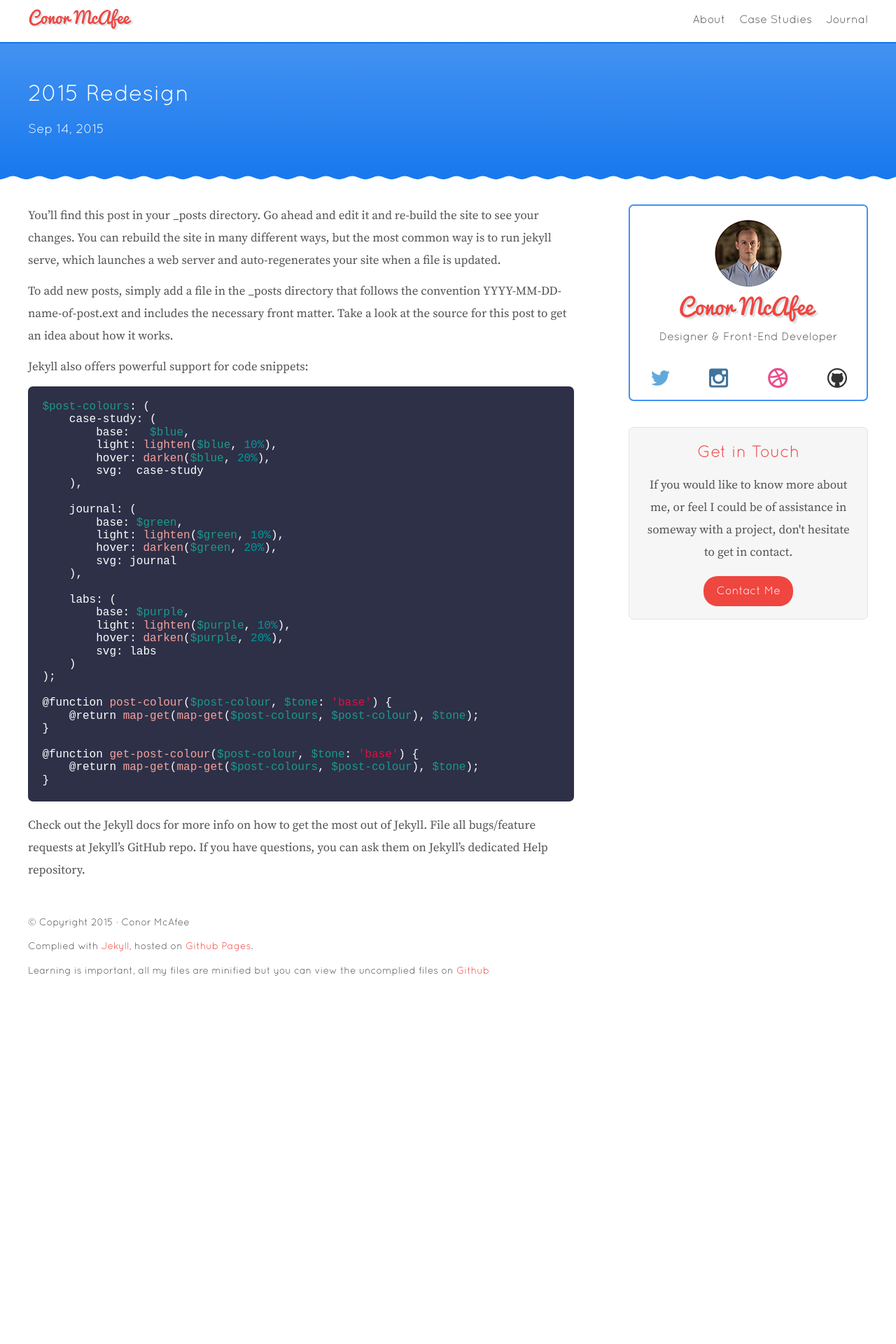
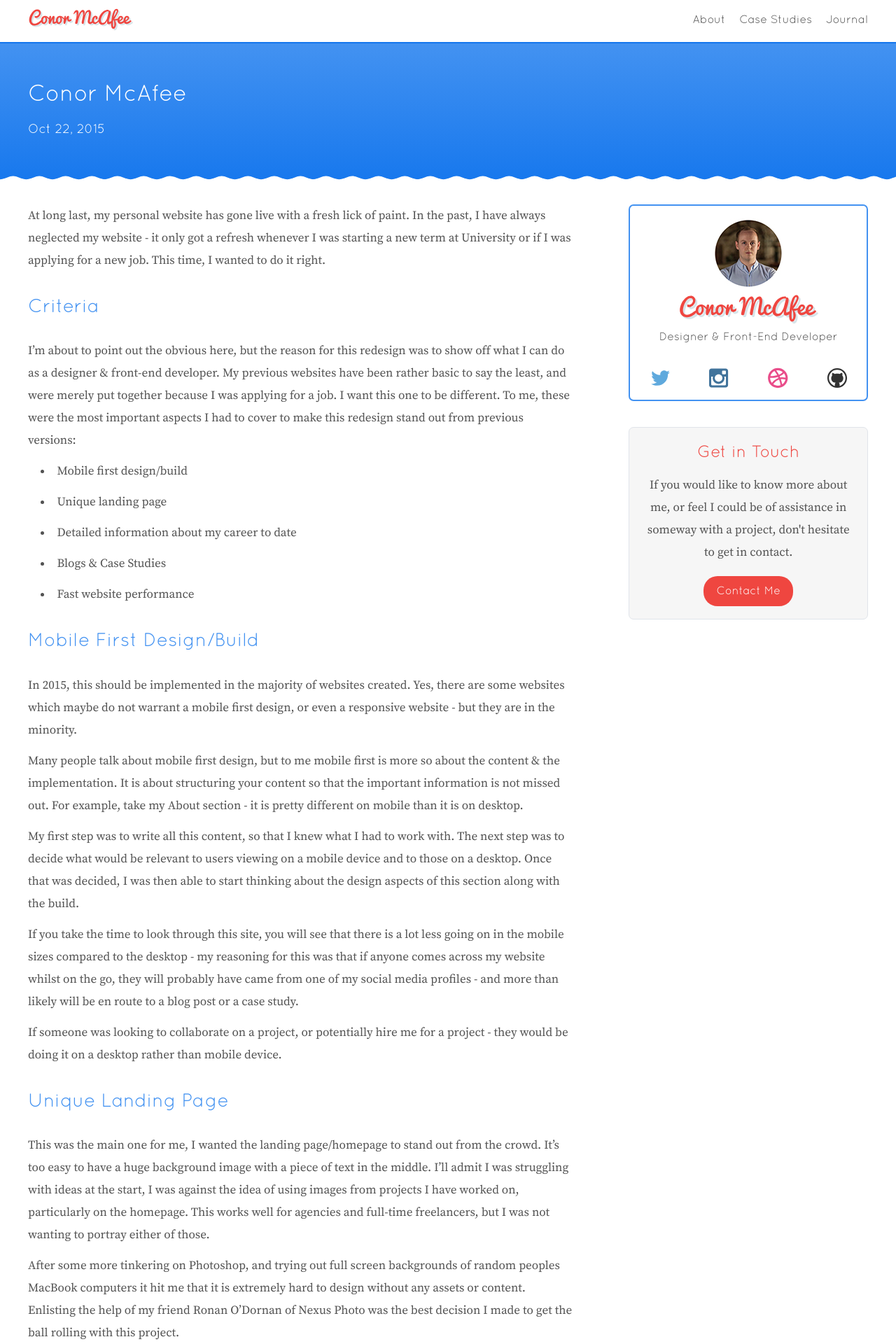
Before and after one commit to conormcafee/conormcafee.github.io, a Jekyll site: the page built from _posts/case-studies/2015-09-14-conormcafee-co-uk.markdown, in a window 1280 px wide. Shown: the top 1920 px of the page at 70% size. Built offline with Jekyll 4.4.1, drawn with Linux system fonts in a browser that asks for light colours; before the commit the page ends 1448 px from its top, so only the background shows below that; some of the changed text lies outside the part shown.

Commit message:
Homepage Tweaks
Content needs tidied

```diff
--- a/_includes/head.html
+++ b/_includes/head.html
@@ -42,9 +42,9 @@
 <meta property="og:type" content="article" />
 <meta property="article:author" content="https://www.facebook.com/conor.mcafee" />
 
-<script>
+<!--<script>
 if((navigator.userAgent.match(/iPhone/i) || navigator.userAgent.match(/iPad/i)) &&  navigator.userAgent.match(/OS 9_/i)) {
   document.querySelector('meta[name=viewport]').setAttribute('content', 'initial-scale=1.0001, minimum-scale=1.0001, maximum-scale=1.0001, user-scalable=no');
 }
-</script>
+</script>-->
 </head>
--- a/_posts/case-studies/2015-09-14-conormcafee-co-uk.markdown
+++ b/_posts/case-studies/2015-09-14-conormcafee-co-uk.markdown
@@ -1,56 +1,81 @@
 ---
 layout: post
-title:  "2015 Redesign"
-date:   2015-09-14 20:00:00
+title:  Conor McAfee
+description: Personal Website (http://conormcafee.co.uk) redesign.  This case study will detail my design & development decisions, along with future plans for conormcafee.co.uk.
+date:   2015-10-22 20:00
 categories: case-studies
-type: "case-study"
-author: Conor McAfee
+type: case-study
 logo: conormcafee/conor-mcafee-logo.jpg
 role: Design & Development
-published: true
+author: Conor McAfee
 ---
 
-You’ll find this post in your _posts directory. Go ahead and edit it and re-build the site to see your changes. You can rebuild the site in many different ways, but the most common way is to run jekyll serve, which launches a web server and auto-regenerates your site when a file is updated.
+At long last, my personal website has gone live with a fresh lick of paint.  In the past, I have always neglected my website - it only got a refresh whenever I was starting a new term at University or if I was applying for a new job.  This time, I wanted to do it right.
 
-To add new posts, simply add a file in the _posts directory that follows the convention YYYY-MM-DD-name-of-post.ext and includes the necessary front matter. Take a look at the source for this post to get an idea about how it works.
+## Criteria
 
-Jekyll also offers powerful support for code snippets:
+I’m about to point out the obvious here, but the reason for this redesign was to show off what I can do as a designer &amp; front-end developer.  My previous websites have been rather basic to say the least, and were merely put together because I was applying for a job.  I want this one to be different.  To me, these were the most important aspects I had to cover to make this redesign stand out from previous versions:
 
-{% highlight scss %}
-$post-colours: (
-    case-study: (
-        base:   $blue,
-        light: lighten($blue, 10%),
-        hover: darken($blue, 20%),
-        svg:  case-study
-    ),
+- Mobile first design/build
+- Unique landing page
+- Detailed information about my career to date
+- Blogs &amp; Case Studies
+- Fast website performance
 
-    journal: (
-        base: $green,
-        light: lighten($green, 10%),
-        hover: darken($green, 20%),
-        svg: journal
-    ),
+## Mobile First Design/Build
 
-    labs: (
-        base: $purple,
-        light: lighten($purple, 10%),
-        hover: darken($purple, 20%),
-        svg: labs
-    )
-);
+In 2015, this should be implemented in the majority of websites created.  Yes, there are some websites which maybe do not warrant a mobile first design, or even a responsive website - but they are in the minority.
 
-@function post-colour($post-colour, $tone: 'base') {
-    @return map-get(map-get($post-colours, $post-colour), $tone);
-}
+Many people talk about mobile first design, but to me mobile first is more so about the content & the implementation.  It is about structuring your content so that the important information is not missed out.  For example, take my *About* section - it is pretty different on mobile than it is on desktop.
 
-@function get-post-colour($post-colour, $tone: 'base') {
-    @return map-get(map-get($post-colours, $post-colour), $tone);
-}
-{% endhighlight %}
+My first step was to write all this content, so that I knew what I had to work with.  The next step was to decide what would be relevant to users viewing on a mobile device and to those on a desktop.  Once that was decided, I was then able to start thinking about the design aspects of this section along with the build.
 
-Check out the [Jekyll docs][jekyll] for more info on how to get the most out of Jekyll. File all bugs/feature requests at [Jekyll’s GitHub repo][jekyll-gh]. If you have questions, you can ask them on [Jekyll’s dedicated Help repository][jekyll-help].
+If you take the time to look through this site, you will see that there is a lot less going on in the mobile sizes compared to the desktop - my reasoning for this was that if anyone comes across my website whilst on the go, they will probably have came from one of my social media profiles - and more than likely will be en route to a blog post or a case study.
 
-[jekyll]:      http://jekyllrb.com
-[jekyll-gh]:   https://github.com/jekyll/jekyll
-[jekyll-help]: https://github.com/jekyll/jekyll-help
+If someone was looking to collaborate on a project, or potentially hire me for a project - they would be doing it on a desktop rather than mobile device.
+
+## Unique Landing Page
+
+This was the main one for me, I wanted the landing page/homepage          to stand out from the crowd.  It’s too easy to have a huge background image with a piece of text in the middle.  I’ll admit  I was struggling with ideas at the start, I was against the idea of using images from projects I have worked on, particularly on the homepage.  This works well for agencies and full-time freelancers, but I was not wanting to portray either of those.
+
+After some more tinkering on Photoshop, and trying out full screen backgrounds of random peoples MacBook computers it hit me that it is extremely hard to design without any assets or content.  Enlisting the help of my friend Ronan O’Dornan of Nexus Photo was the best decision I made to get the ball rolling with this project.
+
+Since the website is sort of like an online cv, I thought a portrait of me will get the design juices flowing.  I met with Ronan in Conway Mill in Belfast where he had access to the loft, it was a pretty unique location to get photos taken, and even though I felt totally awkward getting these done, I was buzzing to see what I could do with them.
+
+Image 1 Half/Half
+
+Above you can see an initial design concept that actually made it to code and my server, I did like this idea however it wasn’t overly unique and I was never totally satisfied with it.  By this stage I had came up with the layout below.
+
+Image 2 Dribble
+
+I really likes this idea, and it went down quite well on Dribbble which is always a nice wee pat on the back.  Once I seen the reaction that it got, the cogs in my head immediately started thinking that something like this should be on the homepage instead.  By this stage I had abandoned photoshop and was purely designing in the browser, which has its good &amp; bad points but they are for another day.
+
+After some tinkering and playing about with Flexbox at the same time, you can see now what is currently the homepage on this website.
+
+Image 3 Homepage
+
+To me, this was taking the best elements from that Dribbble post along with additional tweaks to highlight certain call to actions and I have a finally at homepage that I am really happy with.  If you’ve any on thoughts on it, please do give me a shout.
+
+## Detailed Information
+
+As mentioned a few times, the aim of this website is to give my self more of an online presence, and also show people exactly where I am at in my career.  I found it quite hard writing about myself on this section, it’s hard trying to make yourself sound good (or better, depends what way you look at it) without sounding cocky or boastful.  It’s also hard to know what is too much information and what is not enough - I feel I am on the border of having too much content.  I will be revisiting this in the near future to see what a fresh head can achieve.
+
+## Blogs & Case Studies
+
+This is new to conormcafee.co.uk - but I feel it is a necessary addition to help me stand out from the crowd a bit.  These are multiply purposeful in terms of the development of my career.  I hope that they can:
+
+- Improve my writing skills
+- Show what I have to offer
+- Help others through learning
+
+I had intended on building a *Labs* section into the website as well as Blogs & Case Studies - this may still happen but I recently have came up with the idea to take part in a 52 Week UI challenge.  I have plans to start it in January in timing with the new year.
+
+To make it stand out from other UI challenges, I have came up with the idea of theming the entire 52 weeks.  I was in the Manchester Art Museum in August, and shortly after I began this redesign, there was an exhibition called *Black on Black*.  I loved the idea of this as I am fascinated with black on black, take a look at my car for example.
+
+From then on it was in my head to design my website with black on black in mind, but I just wasn’t comfortable with it - I see it to be used as more of an experiment or fun project rather than something practical which was the intentions of this site.  I was feel black on black is terribly hard to portray well on the web.
+
+Keep an eye on that in the next month or two if you’re interested to see where it goes, I can’t wait to get stuck into it.
+
+## Performance
+
+Last but not least, my favourite part of web development at the moment.  Performance.
```
Also changed, not shown: build/sass/contact/_contact.scss (+0 -36 lines), build/sass/homepage/_index.scss (+77 -43 lines), index.html (+7 -6 lines), production/css/main.css (+79 -82 lines), production/css/main.min.css.
